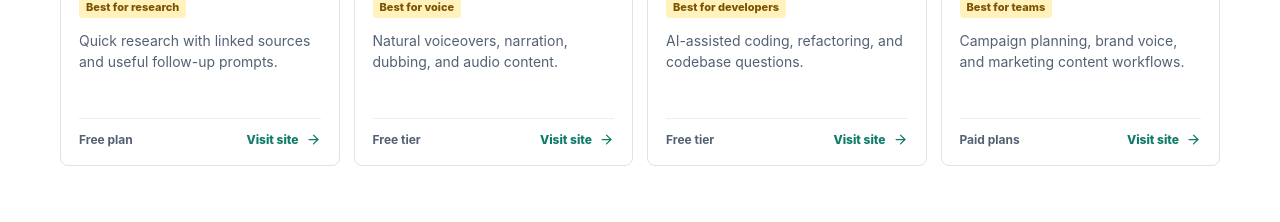
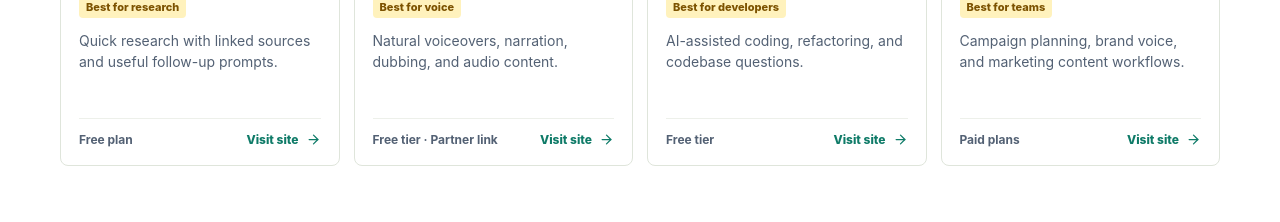
Before and after one commit to richp66-glitch/netaitools, a Next.js app: page / in a window 1280 px wide. Shown: the part 1760-1982 px from the top of the page. Built offline with nearby package versions, Linux system fonts and the light colour scheme.

Commit message:
Add ElevenLabs referral link and disclosure

```diff
--- a/app/affiliate-disclosure/page.js
+++ b/app/affiliate-disclosure/page.js
@@ -30,6 +30,9 @@ export default function AffiliateDisclosurePage() {
           <p>
             NetAITools may include affiliate links to AI tools, software products, and related services. If you click an affiliate link and make a purchase or start a paid plan, we may earn a commission at no extra cost to you.
           </p>
+          <p>
+            For example, our ElevenLabs recommendation may use a referral link. The link does not change the price you pay, and it does not guarantee a positive review or placement.
+          </p>
         </section>
 
         <section>
--- a/app/page.js
+++ b/app/page.js
@@ -32,7 +32,7 @@ const tools = [
   { name: 'Canva AI', category: 'Images', rating: 4.7, price: 'Free plan', bestFor: 'Fast social graphics, presentations, and marketing designs.', tag: 'Best for beginners', url: 'https://www.canva.com/ai-image-generator/' },
   { name: 'Grammarly', category: 'Writing', rating: 4.7, price: 'Free plan', bestFor: 'Clearer emails, documents, and professional communication.', tag: 'Best editor', url: 'https://www.grammarly.com/' },
   { name: 'Perplexity', category: 'Business', rating: 4.6, price: 'Free plan', bestFor: 'Quick research with linked sources and useful follow-up prompts.', tag: 'Best for research', url: 'https://www.perplexity.ai/' },
-  { name: 'ElevenLabs', category: 'Video', rating: 4.6, price: 'Free tier', bestFor: 'Natural voiceovers, narration, dubbing, and audio content.', tag: 'Best for voice', url: 'https://elevenlabs.io/' },
+  { name: 'ElevenLabs', category: 'Video', rating: 4.6, price: 'Free tier', bestFor: 'Natural voiceovers, narration, dubbing, and audio content.', tag: 'Best for voice', url: 'https://try.elevenlabs.io/7h3i5ade8a1o', affiliate: true },
   { name: 'Cursor', category: 'Coding', rating: 4.6, price: 'Free tier', bestFor: 'AI-assisted coding, refactoring, and codebase questions.', tag: 'Best for developers', url: 'https://www.cursor.com/' },
   { name: 'Jasper', category: 'Marketing', rating: 4.5, price: 'Paid plans', bestFor: 'Campaign planning, brand voice, and marketing content workflows.', tag: 'Best for teams', url: 'https://www.jasper.ai/' },
 ];
@@ -59,7 +59,7 @@ function ToolCard({ tool }) {
       <span className="toolTag">{tool.tag}</span>
       <p className="toolDescription">{tool.bestFor}</p>
       <div className="toolFooter">
-        <span className="price">{tool.price}</span>
+        <span className="price">{tool.price}{tool.affiliate ? ' · Partner link' : ''}</span>
         <a className="textButton" href={tool.url} target="_blank" rel="noopener noreferrer">
           Visit site <ArrowRight size={15} aria-hidden="true" />
         </a>
```
